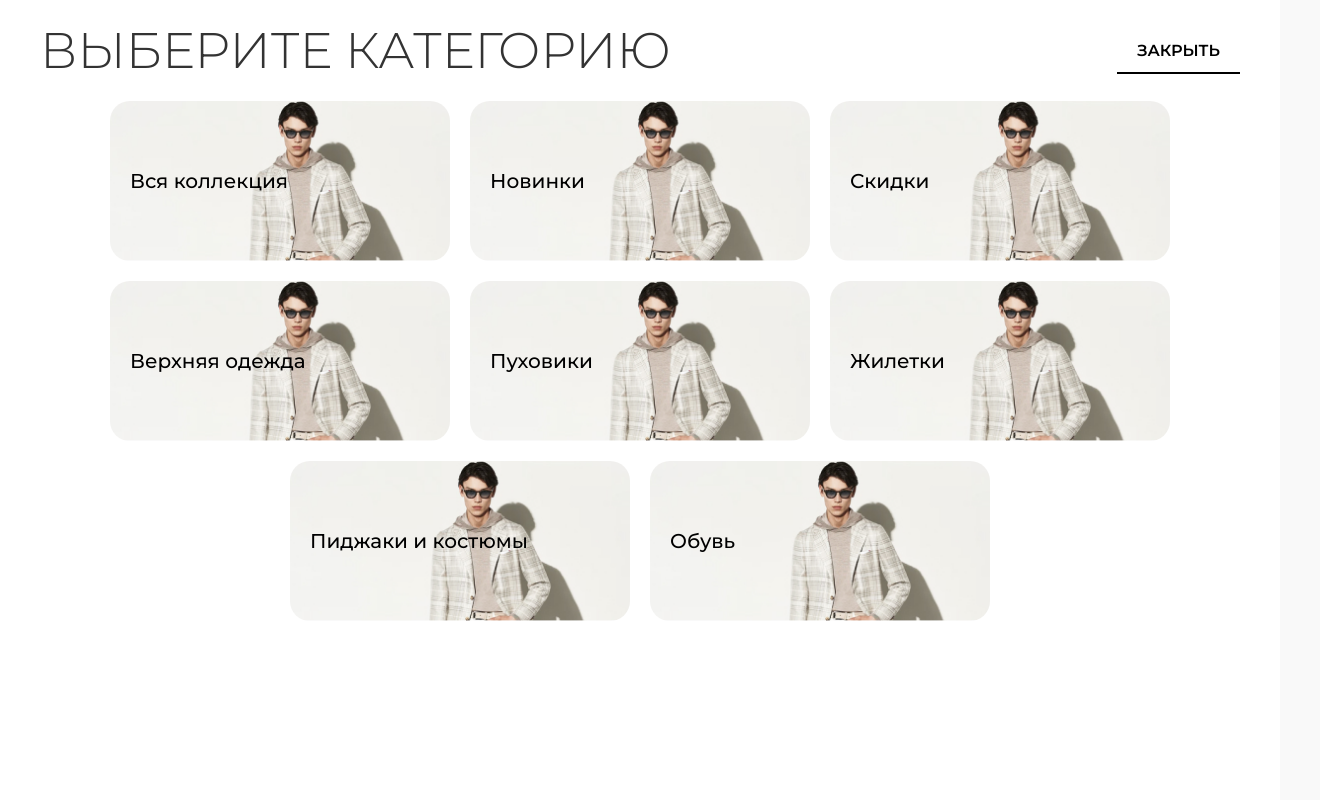
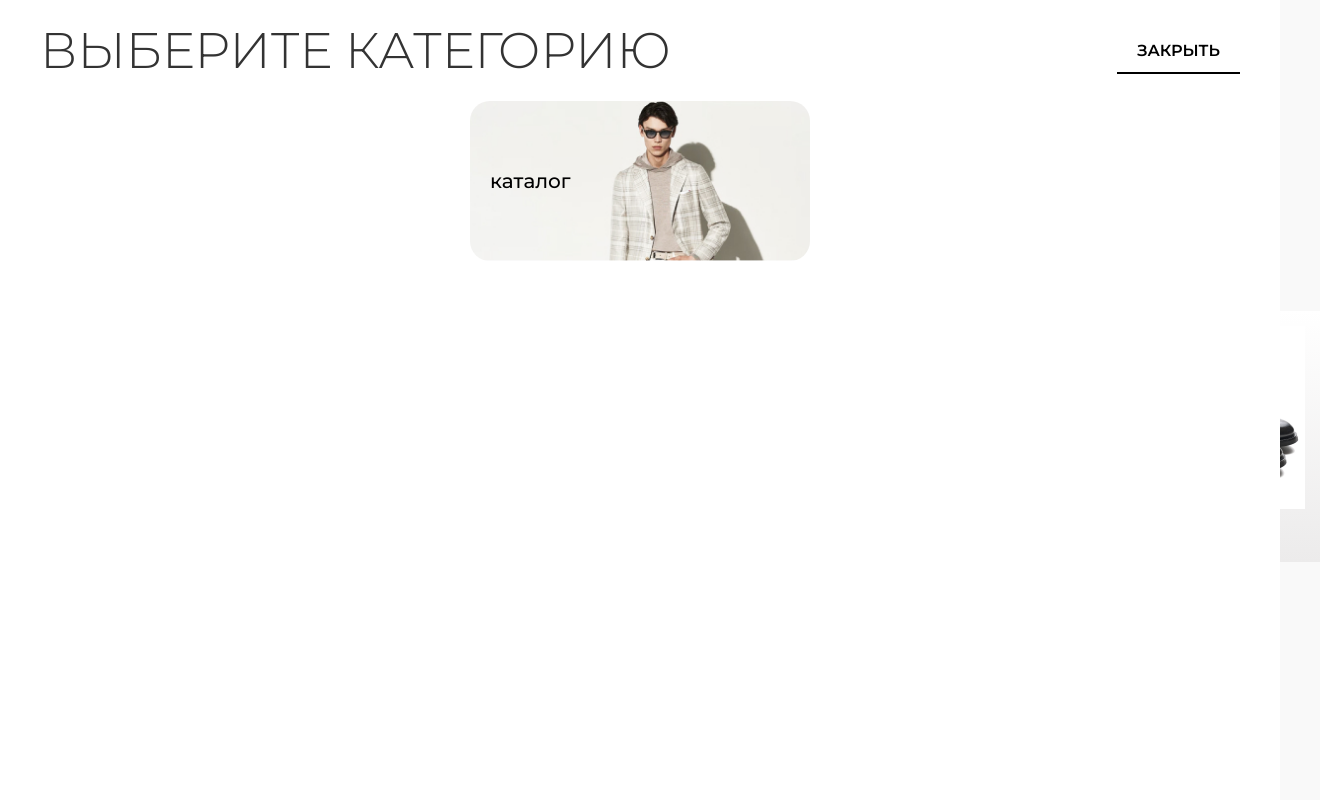
Before and after one commit to slumpthug/next-project, a Next.js app: page /catalog in a window 1280 px wide. Both pictures are taken after a click on the button 74 px from the left and 43 px from the top of the page. Shown: the top 800 px of the page, 1320 px wide, since content can reach past the window. Built offline with nearby package versions, Linux system fonts and the light colour scheme.

Commit message:
added filter

```diff
--- a/components/burger-modal/BurgerModal.jsx
+++ b/components/burger-modal/BurgerModal.jsx
@@ -1,9 +1,9 @@
-import React, { useState } from 'react';
+import React from 'react';
 import css from './BurgerModal-style.module.css';
 import Image from 'next/image';
 import close from '../../public/delivery-modal/close.svg';
 
-const BurgerModal = ({ isOpen, onClose, setCatalog }) => {
+const BurgerModal = ({ isOpen, onClose }) => {
 
     if (!isOpen) {
         return null; // Если модальное окно закрыто, возвращаем null, чтобы ничего не отображать
@@ -20,29 +20,8 @@ const BurgerModal = ({ isOpen, onClose, setCatalog }) => {
                     </button>
                 </div>
                 <div className={css.burgerModal__wrapper}>
-                    <a className={css.burgerModal__card} href="/assemblage">
-                        Вся коллекция
-                    </a>
-                    <a className={css.burgerModal__card} href="/catalog" onClick={() => setCatalog(1)}>
-                        Новинки
-                    </a>
-                    <a className={css.burgerModal__card} href="">
-                        Скидки
-                    </a>
-                    <a className={css.burgerModal__card} href="">
-                        Верхняя одежда
-                    </a>
-                    <a className={css.burgerModal__card} href="">
-                        Пуховики
-                    </a>
-                    <a className={css.burgerModal__card} href="">
-                        Жилетки
-                    </a>
-                    <a className={css.burgerModal__card} href="">
-                        Пиджаки и костюмы
-                    </a>
-                    <a className={css.burgerModal__card} href="">
-                        Обувь
+                    <a href='/catalog' className={css.burgerModal__card}>
+                        каталог
                     </a>
                 </div>
             </div>
--- a/components/catalogcomp/Catalogcomp-style.module.css
+++ b/components/catalogcomp/Catalogcomp-style.module.css
@@ -1,4 +1,5 @@
 .container {
+    padding: 0px 100px;
     display: flex;
     flex-direction: column;
     align-items: center;
@@ -29,6 +30,7 @@
     color: #333333;
     border-right: 2px solid #D9D9D9;
     text-decoration: underline;
+    cursor: pointer;
 }
 
 .catalog__links ul li:last-child {
@@ -55,3 +57,11 @@
     font-size: 14px;
     text-transform: uppercase;
 }
+
+.catalog__wrapper_two {
+    padding: 60px 0px;
+    display: flex;
+    justify-content: center;
+    gap: 10px;
+    flex-wrap: wrap;
+}
--- a/components/catalogcomp/Catalogcomp.jsx
+++ b/components/catalogcomp/Catalogcomp.jsx
@@ -1,40 +1,165 @@
-import React from 'react';
+import React, { useState } from 'react';
 import css from './Catalogcomp-style.module.css';
 import Image from 'next/image';
 import boots from '../../public/kinds/boots.png';
 import bag from '../../public/novelties/bag.jpg';
 import MainCard from '../main-card/MainCard';
+import Privilege from '../privilege/Privilege';
 
-const Catalogcomp = ({title, desc, links, cardTitle}) => {
+const Catalogcomp = () => {
+    let [catalog, setCatalog] = useState(1)
+
+    const  catalogs = [
+        {
+            id: 1,
+            title: 'Обувь',
+        },
+        {
+            id: 2,
+            title: 'Верхняя одежда',
+        },
+    ]
+
+    const cards = [
+        {
+            id: 1,
+            text: "loh"
+        },
+        {
+            id: 1,
+            text: "lohd"
+        },
+        {
+            id: 1,
+            text: "lohkj"
+        },
+        {
+            id: 1,
+            text: "lohk"
+        },
+        {
+            id: 1,
+            text: "loho"
+        },
+        {
+            id: 1,
+            text: "lohoo"
+        },
+        {
+            id: 2,
+            text: "sanjar loh"
+        },
+        {
+            id: 2,
+            text: "sanjar loh"
+        },
+        {
+            id: 2,
+            text: "sanjar loh"
+        },
+        {
+            id: 2,
+            text: "sanjar loh"
+        },
+        {
+            id: 2,
+            text: "sanjar loh"
+        },
+        {
+            id: 2,
+            text: "sanjar loh"
+        },
+    ]
+
+    const cardsTwo = [
+        {
+            id: 1,
+            title: 'Saint Laurent',
+            proprice: '96 000 ₽',
+            price: '123 000 ₽',
+        },
+        {
+            id: 1,
+            title: 'Saint Laurent',
+            proprice: '96 000 ₽',
+            price: '123 000 ₽',
+        },
+        {
+            id: 1,
+            title: 'Saint Laurent',
+            proprice: '96 000 ₽',
+            price: '123 000 ₽',
+        },
+        {
+            id: 1,
+            title: 'Saint Laurent',
+            proprice: '96 000 ₽',
+            price: '123 000 ₽',
+        },
+        {
+            id: 2,
+            title: 'Saint',
+            proprice: '96 000 ₽',
+            price: '123 000 ₽',
+        },
+        {
+            id: 2,
+            title: 'Saint',
+            proprice: '96 000 ₽',
+            price: '123 000 ₽',
+        },
+        {
+            id: 2,
+            title: 'Saint',
+            proprice: '96 000 ₽',
+            price: '123 000 ₽',
+        },
+        {
+            id: 2,
+            title: 'Saint',
+            proprice: '96 000 ₽',
+            price: '123 000 ₽',
+        },
+    ]
+
     return (
         <div className={css.catalog}>
             <div className={css.container}>
-                <h1>{title}</h1>
-                <p>{desc}</p>
+                <h1>Каталог</h1>
+                <p>Только лучшие вещи по низким ценам</p>
                 <div className={css.catalog__links}>
                     <ul>
-                        {links.map(link => {
+                        {catalogs.map(item => {
                             return (
-                                <li><a href="#">{link}</a></li>
+                                <>
+                                    <li><a onClick={() => setCatalog(item.id)}>{item.title}</a></li>
+                                </>
                             )
                         })}
                     </ul>
                 </div>
                 <div className={css.catalog__wrapper_one}>
-                    {cardTitle.map(card => {
+                    {cards.filter(item => item.id == catalog).map(item => {
                         return (
                             <>
                                 <a href="#" className={css.catalog__card_one}>
                                         <Image src={boots} alt="boots" />
-                                        <span>{card.text}</span>
+                                        <span>{item.text}</span>
                                 </a>
                             </>
                         )
                     })}
                 </div>
                 <div className={css.catalog__wrapper_two}>
-                    <MainCard img={bag} title='Saint Laurent' proprice='96 000 ₽' price='123 000 ₽'/>
+                    {cardsTwo.filter(item => item.id == catalog).map(item => {
+                        return (
+                            <>
+                                <MainCard img={bag} title={item.title} proprice={item.proprice} price={item.price}/>
+                            </>
+                        )
+                    })}
                 </div>
+                <Privilege/>
             </div>
         </div>
     );
--- a/components/header/Header.jsx
+++ b/components/header/Header.jsx
@@ -7,7 +7,7 @@ import React, { useRef, useState } from 'react';
 import BurgerModal from '../burger-modal/BurgerModal';
 
 
-const Header = ({setCatalog}) => {
+const Header = () => {
 
     const searchRef = useRef(null);
 
@@ -52,7 +52,7 @@ const Header = ({setCatalog}) => {
                     <Image className={css.basket} src={basket} alt="basket" />
                     <span>Корзина</span>
                 </a>
-                <BurgerModal setCatalog={setCatalog} isOpen={isModalOpen} onClose={handleCloseModal} />
+                <BurgerModal isOpen={isModalOpen} onClose={handleCloseModal} />
             </div>
         </div>
     );
--- a/components/main-card/MainCard-style.module.css
+++ b/components/main-card/MainCard-style.module.css
@@ -1,12 +1,18 @@
 .main__card {
     display: inline-block;
-    width: 100%;
+    width: 320px;
     position: relative;
     display: flex;
     flex-direction: column;
     align-items: center;
     row-gap: 20px;
     cursor: pointer;
+    transition: all .3s;
+}
+
+.main__card:hover {
+    transform: scale(1.01);
+    box-shadow: 0px 0px 50px 0px rgba(0, 0, 0, 0.1);
 }
 
 .main__card::before {
--- a/src/pages/catalog.jsx
+++ b/src/pages/catalog.jsx
@@ -5,110 +5,12 @@ import Footer from '../../components/footer/Footer';
 import Catalogcomp from '../../components/catalogcomp/Catalogcomp';
 
 const catalog = () => {
-    let [catalog, setCatalog] = useState('')
-
-    const catalogs = [
-        {
-            title: 'ОБУВЬ',
-            desc: 'Мы собрали шикарную коллекцию итальянских марок обуви от самых ведущих производителей:',
-            brands: [
-                'Loro Piana',
-                'Kiton',
-                'Brunello Cucinelli',
-                'Santoni',
-                'Moreschi',
-                'Barrett',
-                'Testoni',
-                'Artigiani',
-                'Moreschi',
-                'Zegna',
-            ],
-            card: [
-                {
-                    id: 1,
-                    text: 'ботинки',
-                },
-                {
-                    id: 2,
-                    text: 'ботинки',
-                },
-                {
-                    id: 3,
-                    text: 'ботинки',
-                },
-                {
-                    id: 4,
-                    text: 'ботинки',
-                },
-                {
-                    id: 5,
-                    text: 'ботинки',
-                },
-                {
-                    id: 6,
-                    text: 'ботинки',
-                },
-            ],
-            id: 1,
-        },
-        {
-            title: 'Жилетки',
-            desc: 'Мы собрали шикарную коллекцию итальянских марок обуви от самых ведущих производителей:',
-            brands: [
-                'Lola',
-                'Popa Negra',
-                'Sanjar loh',
-                'Yasha Lava',
-                'Mamut Rahal',
-                'Tvoi Ded',
-                'Testoni',
-                'Artigiani',
-                'Moreschi',
-                'Zegna',
-            ],
-            card: [
-                {
-                    id: 1,
-                    text: 'жилетка',
-                },
-                {
-                    id: 2,
-                    text: 'жилетка',
-                },
-                {
-                    id: 3,
-                    text: 'жилетка',
-                },
-                {
-                    id: 4,
-                    text: 'жилетка',
-                },
-                {
-                    id: 5,
-                    text: 'жилетка',
-                },
-                {
-                    id: 6,
-                    text: 'жилетка',
-                },
-            ],
-            id: 2,
-        }
-    ]
 
     return (
         <div>
-            <Header setCatalog={setCatalog}/>
+            <Header/>
             <BottomHeader text='каталог'/>
-            <div>
-                {catalogs.filter(item => item.id == catalog ).map( item => {
-                    return (
-                        <>
-                            <Catalogcomp title={item.title} desc={item.desc} links={item.brands} cardTitle={item.card}/>
-                        </>
-                    )
-                })}
-            </div>
+            <Catalogcomp/>
             <Footer/>
         </div>
     );
```
